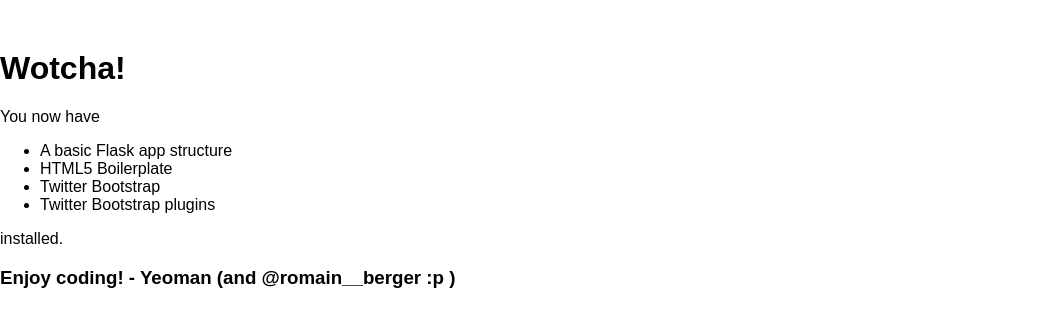
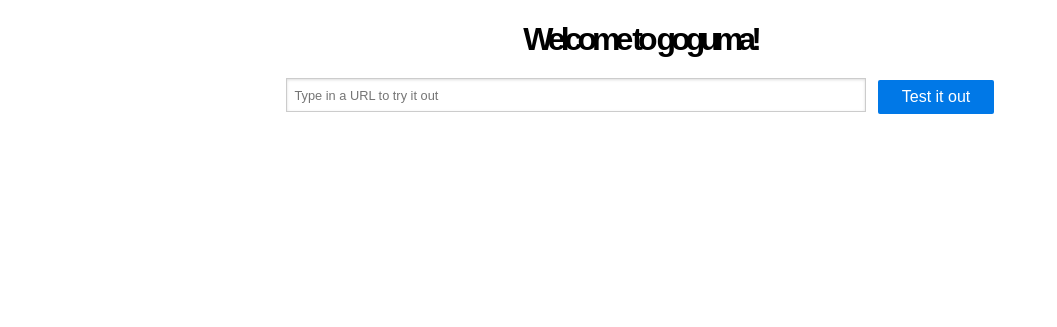
Before and after one commit to farming/goguma, a Python web app: template goguma/templates/index.html in a window 1280 px wide. Shown: the top 327 px of the page, without its empty margins (0-1057 px from the left). Run offline with Jinja, Linux system fonts and the light colour scheme; the template is opened without the code that fills it, so the values that code supplies are empty; some libraries are stand-ins or nearby versions.

Commit message:
Implements basic index page.

```diff
--- /dev/null
+++ b/goguma/static/css/index.css
@@ -0,0 +1,3 @@
+.horizontal-center {
+  text-align: center;
+}
--- /dev/null
+++ b/goguma/static/css/purecss/custom.css
@@ -0,0 +1,9 @@
+.url-input-form input[type="text"] {
+  border-radius: 0 !important;
+  width: 580px;
+  padding-right: 30px;
+  height: 34px;
+  top: -2px;
+  position: relative;
+  margin-right: 12px;
+}
--- a/goguma/templates/base.html
+++ b/goguma/templates/base.html
@@ -13,6 +13,8 @@
     <!-- Place favicon.ico and apple-touch-icon.png in the root directory -->
 
     <link rel="stylesheet" href="{{ static('css/purecss/purecss-0.2.1.min.css') }}">
+    <link rel="stylesheet" href="{{ static('css/purecss/custom.css') }}">
+    <link rel="stylesheet" href="{{ static('css/index.css') }}">
 </head>
 <body>
     <!--[if lt IE 7]>
@@ -23,7 +25,7 @@
     {% endblock %}
 
     <script src="//ajax.googleapis.com/ajax/libs/jquery/1.8.3/jquery.min.js"></script>
-    <script>window.jQuery || document.write('<script src="{{ static('js/vendors/jquery-1.8.3.min.js') }}"><\/script>')</script>
+    <script>window.jQuery || document.write('<script src="{{ static('/bower_components/jquery/jquery.js') }}"><\/script>')</script>
 
     <!-- Google Analytics: change UA-XXXXX-X to be your site's ID. -->
     <script>
--- a/goguma/templates/index.html
+++ b/goguma/templates/index.html
@@ -1,18 +1,13 @@
 {% extends 'base.html' %}
 
 {% block body %}
-<div class="container" style="margin-top:50px">
-    <div class="hero-unit">
-        <h1>Wotcha!</h1>
-        <p>You now have</p>
-        <ul>
-            <li>A basic Flask app structure</li>
-            <li>HTML5 Boilerplate</li>
-            <li>Twitter Bootstrap</li>
-            <li>Twitter Bootstrap plugins</li>
-        </ul>
-        <p>installed.</p>
-        <h3>Enjoy coding! - Yeoman (and @romain__berger :p )</h3>
+<div class="pure-g">
+    <div class="horizontal-center">
+        <h1>Welcome to goguma!</h1>
+        <form class="pure-form url-input-form" method="post" action="/url/">
+            <input type="text" name="url" placeholder="Type in a URL to try it out">
+            <button type="submit" class="pure-button pure-button-primary">Test it out</button>
+        </form>
     </div>
 </div>
 {% endblock %}
```
